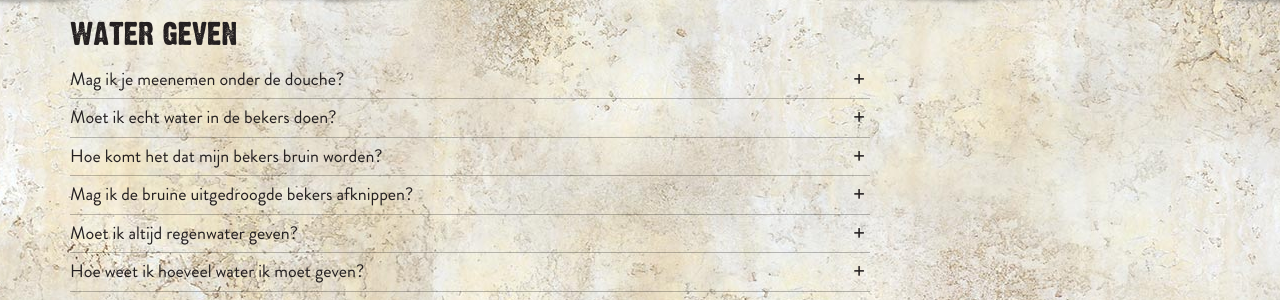
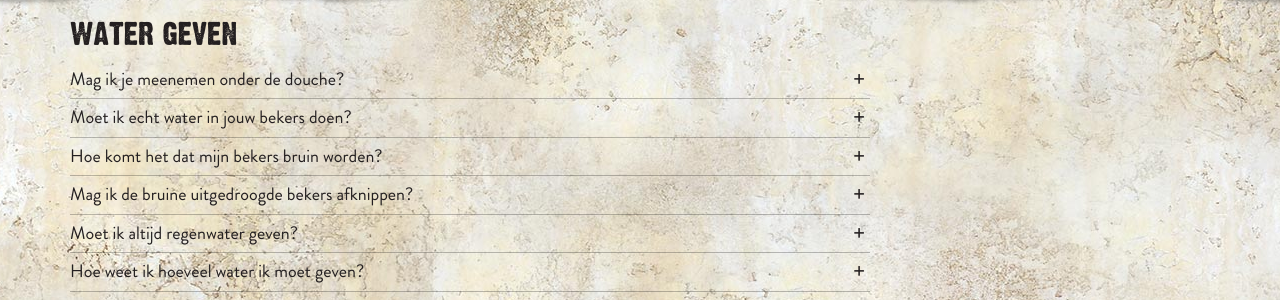
Before and after one commit to jhvanderschee/monkeyjars, a Jekyll site: the page built from weetjes/index.md, in a window 1280 px wide and 900 px high, scrolled down 347 px. Shown: the part 156-456 px from the top of the window. Built offline with Jekyll 4.4.1, drawn with Linux system fonts in a browser that asks for light colours.

Commit message:
Updated 'weetjes/index.md' via CloudCannon

```diff
--- a/weetjes/index.md
+++ b/weetjes/index.md
@@ -30,7 +30,7 @@ water_geven:
       Ja, dat vind ik beregezellig. Niet te vaak en je hoeft me niet in te
       zepen, daar krijg ik een beetje jeuk van. Ik vind het ook heerlijk om in
       een vochtige badkamer rond te hangen!
-  - title: Moet ik echt water in de bekers doen?
+  - title: Moet ik echt water in jouw bekers doen?
     content: >-
       Nee, als je mij goed verzorgt hoeft dat niet. Mijn stengels kun je zien
       als een natuurlijke gieter. Als je me genoeg water geeft en de plek waar
```
